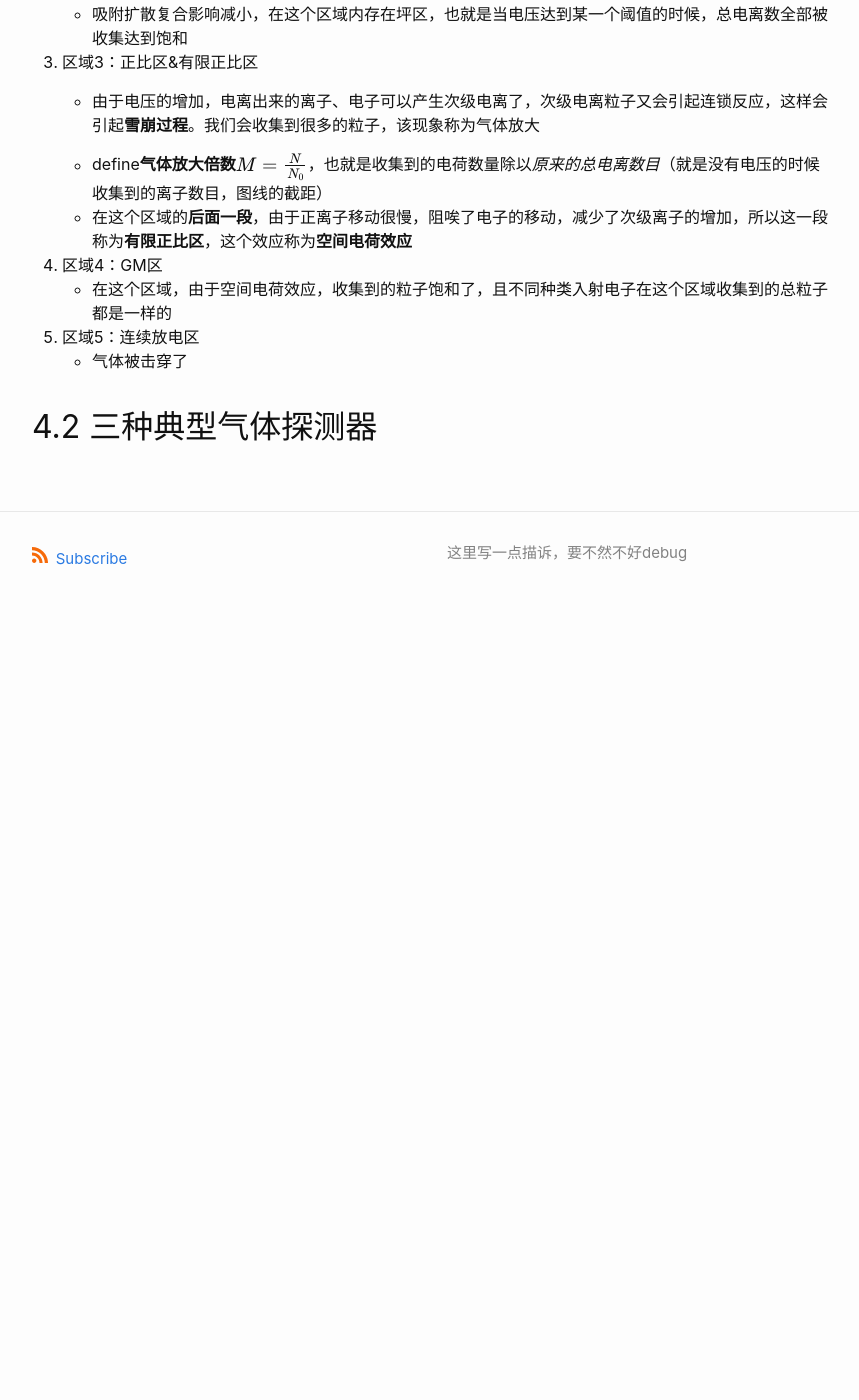
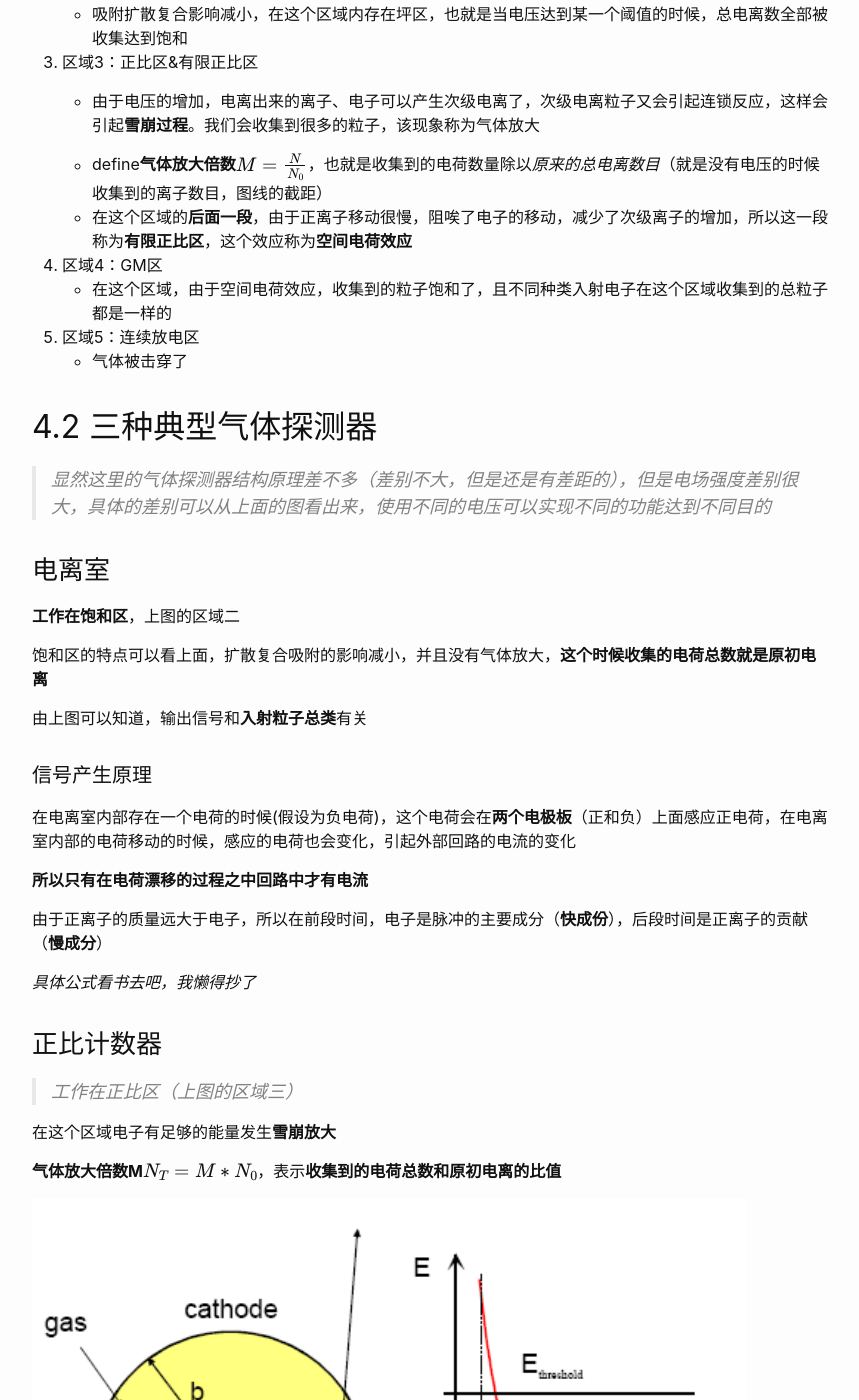
Before and after one commit to huinaibing/huinaibing.github.io, a Jekyll site: the page built from physics/lizitance2.md, in a window 1280 px wide and 1400 px high, scrolled down 4053 px. Shown: the whole window, without its empty margins (208-1067 px from the left). Built offline with Jekyll 4.4.1, drawn with Linux system fonts in a browser that asks for light colours; formulas are drawn with MathJax 3; before the commit the page ends 4683 px from its top, so only the background shows below that; some of the changed text lies outside the part shown.

Commit message:
finish partical detection lesson 6

```diff
--- a/physics/lizitance2.md
+++ b/physics/lizitance2.md
@@ -137,3 +137,83 @@ usemathjax: true
    - 气体被击穿了
 
 ## 4.2 三种典型气体探测器
+
+> 显然这里的气体探测器结构原理差不多（差别不大，但是还是有差距的），但是电场强度差别很大，具体的差别可以从上面的图看出来，使用不同的电压可以实现不同的功能达到不同目的
+
+### 电离室
+
+**工作在饱和区**，上图的区域二
+
+饱和区的特点可以看上面，扩散复合吸附的影响减小，并且没有气体放大，**这个时候收集的电荷总数就是原初电离**
+
+由上图可以知道，输出信号和**入射粒子总类**有关
+
+
+
+#### 信号产生原理
+
+在电离室内部存在一个电荷的时候(假设为负电荷)，这个电荷会在**两个电极板**（正和负）上面感应正电荷，在电离室内部的电荷移动的时候，感应的电荷也会变化，引起外部回路的电流的变化
+
+**所以只有在电荷漂移的过程之中回路中才有电流**
+
+由于正离子的质量远大于电子，所以在前段时间，电子是脉冲的主要成分（**快成份**），后段时间是正离子的贡献（**慢成分**）
+
+*具体公式看书去吧，我懒得抄了*
+
+
+
+### 正比计数器
+
+> 工作在正比区（上图的区域三）
+
+在这个区域电子有足够的能量发生**雪崩放大**
+
+**气体放大倍数M**$$N_T = M * N_0$$，表示**收集到的电荷总数和原初电离的比值**
+
+![image-20250401134746664](./img/lizitance2/image-20250401134746664.png)
+
+通常使用的正比计数器是**圆柱形**的，这就导致电场强度不是均匀的，所以在外围的电离电子**一开始不会雪崩**，在**离中心电极近**的地方才会雪崩，**由于这个原因，雪崩电子对信号的贡献很小**，主要贡献是阳离子向阴极移动
+
+由上面的论证可以看出，这个东西的脉冲幅度和**原初电离位置没有关系**，因为需要电子跑到阳极附近才会发生雪崩，而在跑到阳极之前，没有雪崩，产生的脉冲很小，被忽略
+
+
+
+### G-M计数器
+
+工作在上述图像的第五个区域（最右边）（为什么不是第四个，你都叫GM区了，ppt是不是写错了（**是的**，ppt写错了，和课本有出入，课本写的第四区））这个区域会发生连续放电
+
+显然在这个区域中，仪器灵敏度高，很容易探测，**缺点**就是不同粒子的脉冲都长一样，没法区分
+
+
+
+## 4.3 气体多丝室
+
+缩写MWPC
+
+> 说简单一点，就是之前的气体探测器他们都只有一个阳极，信号都在这个阳极上产生，**没法分辨电离位置**，那我就多加几个阳极，不就可以通过判断哪个阳极吸收了电离的电子来确定位置吗
+
+![image-20250401140231346](./img/lizitance2/image-20250401140231346.png)
+
+
+
+### 多丝正比室
+
+![image-20250401140351828](./img/lizitance2/image-20250401140351828.png)
+
+由上图，可以看到有四个区域（*从右往左看*）
+
+
+
+### 多丝漂移室
+
+由名字可以得出，这个探测器中，电子只有漂移没有雪崩
+
+
+
+### 时间投影室
+
+![image-20250401141138289](./img/lizitance2/image-20250401141138289.png)
+
+**上面漂移，下面雪崩**
+
+通过漂移可以测量粒子的Z坐标，通过雪崩可以测量X和Y
```
Also changed, not shown: physics/vmp.md (+2 -0 lines), physics/img/lizitance2/image-20250401134746664.png (added), physics/img/lizitance2/image-20250401140231346.png (added), physics/img/lizitance2/image-20250401140351828.png (added), physics/img/lizitance2/image-20250401141138289.png (added).
